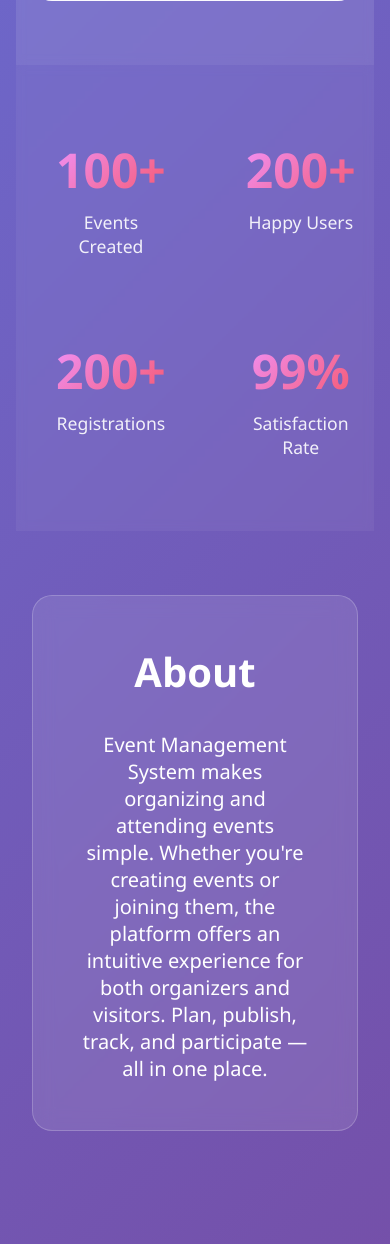
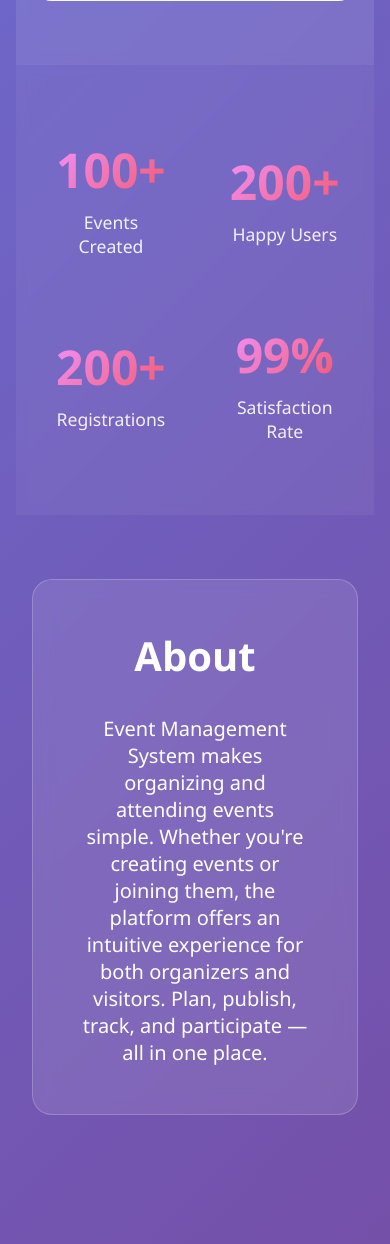
Before and after one commit to pflaumax/event_manager, a Django app: page / in a window 390 px wide. Shown: the part 1819-3063 px from the top of the page. Run offline with Django 5.2, Linux system fonts and the light colour scheme; parts of the project's set-up code (start-up, migrations or seed data) failed here and were passed over.

Commit message:
Change style index page (right swap)

```diff
--- a/static/styles.css
+++ b/static/styles.css
@@ -10,6 +10,10 @@
     --text-dark: #333;
     --text-muted: #666;
     --shadow: 0 20px 40px rgba(0, 0, 0, 0.1);
+}
+
+html, body {
+    overflow-x: hidden;
 }
 
 /* Base Styles */
@@ -691,6 +695,9 @@ body {
 
     .stats-grid {
         grid-template-columns: repeat(2, 1fr);
+        justify-items: center;
+        align-items: center;
+        gap: 1rem;
     }
 
     .action-buttons {
```
